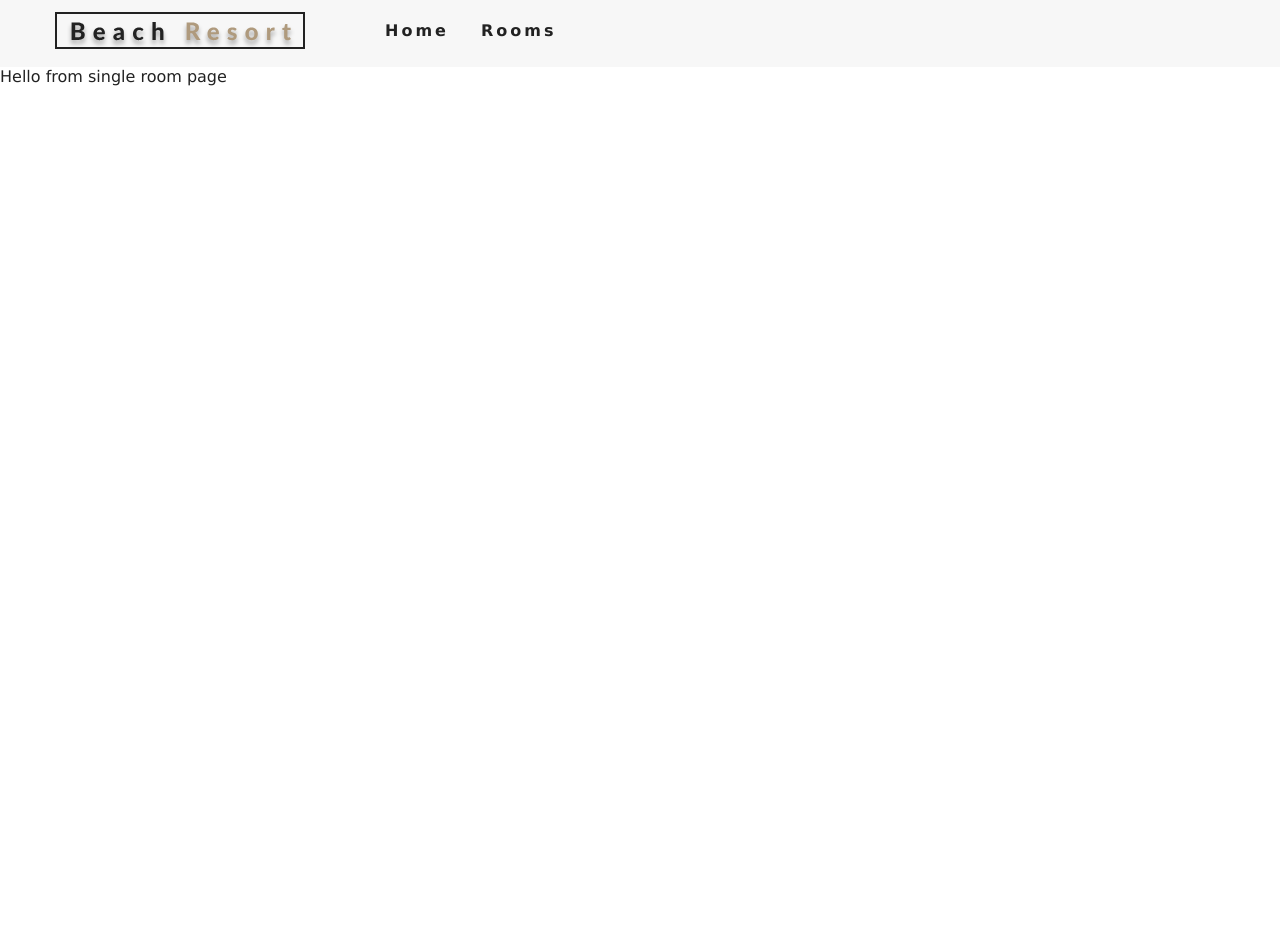
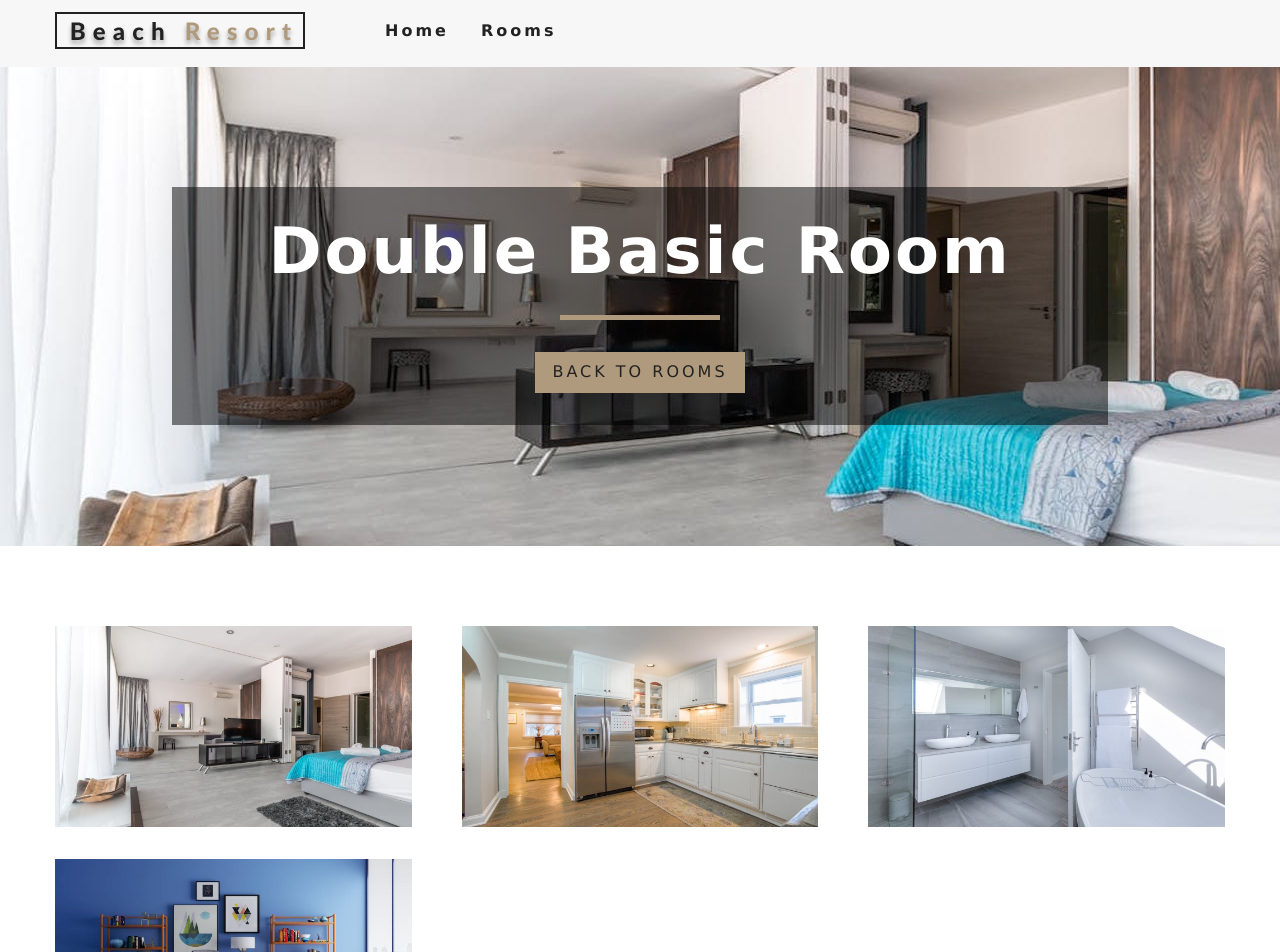
Before and after one commit to joshnho/resort, a React (Create React App) app: page /rooms/double-basic in a window 1280 px wide. Shown: the top 952 px of the page. Before the commit the page ends 800 px from the top, so only its background shows below. Built offline with nearby package versions, Linux system fonts and the light colour scheme.

Commit message:
updated single room component and styled hero component

```diff
--- a/package.json
+++ b/package.json
@@ -8,7 +8,8 @@
     "@testing-library/user-event": "^7.1.2",
     "react": "^16.12.0",
     "react-dom": "^16.12.0",
-    "react-scripts": "3.4.0"
+    "react-scripts": "3.4.0",
+    "styled-components": "^5.0.1"
   },
   "scripts": {
     "start": "react-scripts start",
--- /dev/null
+++ b/src/components/StyledHero.js
@@ -0,0 +1,12 @@
+import styled from 'styled-components'
+import defaultImg from '../images/room-1.jpeg'
+
+const StyledHero = styled.header`
+    min-height: 60vh;
+    background: url(${props => (props.img ? props.img : defaultImg)}) center/cover no-repeat;
+    display: flex;
+    align-items: center;
+    justify-content: center;
+`
+
+export default StyledHero
--- a/src/pages/SingleRoom.js
+++ b/src/pages/SingleRoom.js
@@ -1,11 +1,47 @@
 import React, { Component } from 'react'
+import defaultBcg from '../images/room-1.jpeg'
+import Hero from '../components/Hero'
+import Banner from '../components/Banner'
+import {Link} from 'react-router-dom'
+import {RoomContext} from '../context'
+import StyledHero from '../components/StyledHero'
 
 export default class SingleRoom extends Component {
+    state = {
+        slug: this.props.match.params.slug,
+        defaultBcg
+    }
+
+    static contextType = RoomContext
+
     render() {
+        const {getRoom} = this.context
+        const room = getRoom(this.state.slug)
+
+        if (!room){
+            return <div className="error">
+                        <h3>Room not found</h3>
+                        <Link to="/rooms" className="btn-primary">Back to Rooms</Link>
+                    </div>
+        }
+
+        const {name, description, capacity, size, price, extras, breakfast, pets, images} = room
+
         return (
-            <div>
-                Hello from single room page
-            </div>
+            <>
+                <StyledHero img={images[0] || this.state.defaultBcg}>
+                    <Banner title={`${name} Room`}>
+                        <Link to="/rooms" className="btn-primary">Back to Rooms</Link>
+                    </Banner>
+                </StyledHero>
+                <section className="single-room">
+                    <div className="single-room-images">
+                        {images.map((img, i) => {
+                            return <img key={`img-${i}`} src={img} alt={name} />
+                        })}
+                    </div>
+                </section>
+            </>
         )
     }
 }
```
Also changed, not shown: 1 other file (tests, documents, lock files or other folders).
